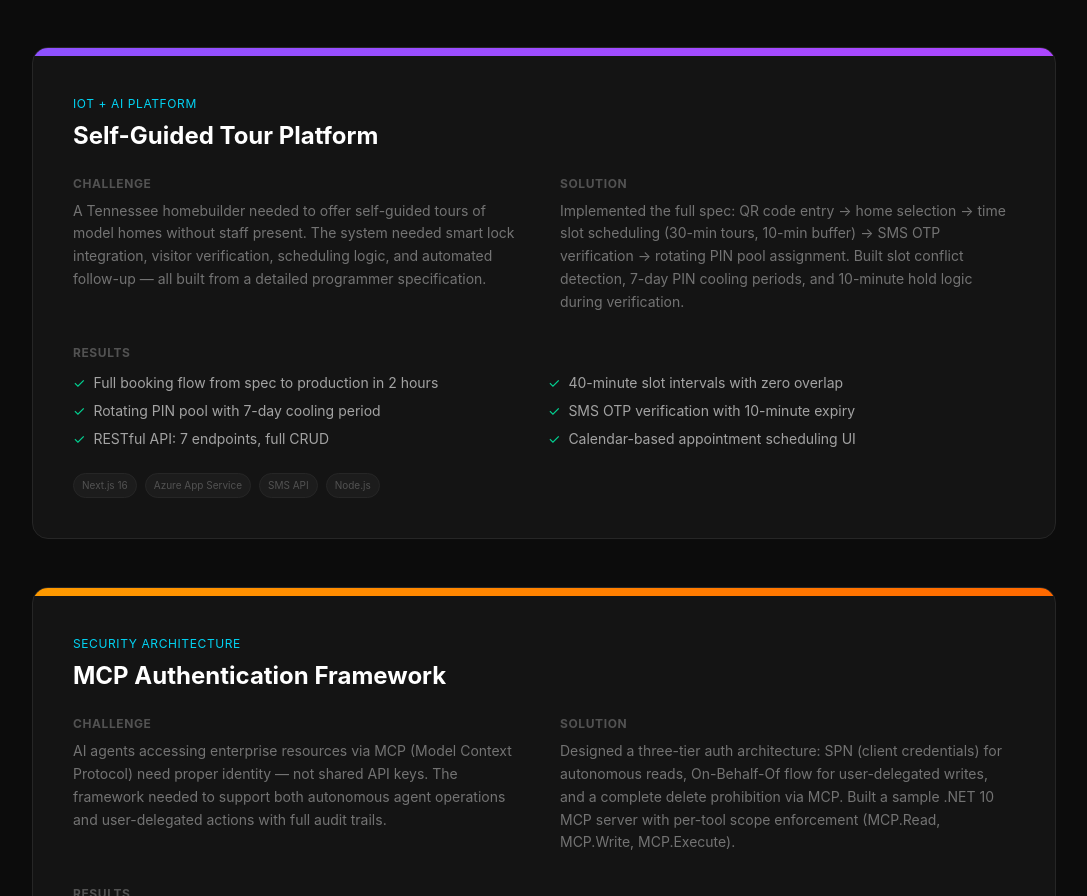
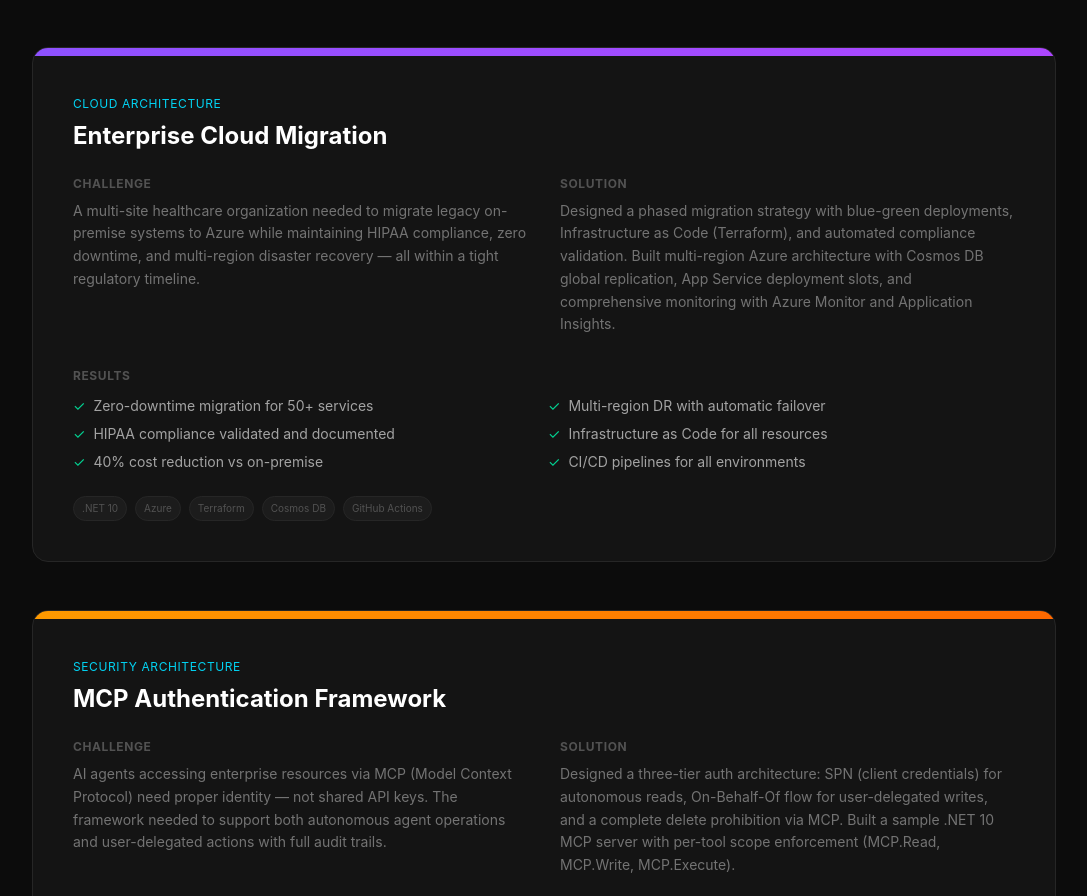
Before and after one commit to DaveWood-Dev-Org/ironwood-ai, a Next.js app: page /case-studies in a window 1280 px wide. Shown: the part 1484-2380 px from the top of the page, without its empty margins (96-1183 px from the left). Built offline with nearby package versions, Linux system fonts and the light colour scheme.

Commit message:
Remove self-guided tour, replace with Enterprise Cloud Migration case study

```diff
--- a/src/app/case-studies/page.tsx
+++ b/src/app/case-studies/page.tsx
@@ -34,19 +34,19 @@ const caseStudies = [
     color: "from-emerald-500 to-teal-500",
   },
   {
-    title: "Self-Guided Tour Platform",
-    category: "IoT + AI Platform",
-    challenge: "A Tennessee homebuilder needed to offer self-guided tours of model homes without staff present. The system needed smart lock integration, visitor verification, scheduling logic, and automated follow-up — all built from a detailed programmer specification.",
-    solution: "Implemented the full spec: QR code entry → home selection → time slot scheduling (30-min tours, 10-min buffer) → SMS OTP verification → rotating PIN pool assignment. Built slot conflict detection, 7-day PIN cooling periods, and 10-minute hold logic during verification.",
+    title: "Enterprise Cloud Migration",
+    category: "Cloud Architecture",
+    challenge: "A multi-site healthcare organization needed to migrate legacy on-premise systems to Azure while maintaining HIPAA compliance, zero downtime, and multi-region disaster recovery — all within a tight regulatory timeline.",
+    solution: "Designed a phased migration strategy with blue-green deployments, Infrastructure as Code (Terraform), and automated compliance validation. Built multi-region Azure architecture with Cosmos DB global replication, App Service deployment slots, and comprehensive monitoring with Azure Monitor and Application Insights.",
     results: [
-      "Full booking flow from spec to production in 2 hours",
-      "40-minute slot intervals with zero overlap",
-      "Rotating PIN pool with 7-day cooling period",
-      "SMS OTP verification with 10-minute expiry",
-      "RESTful API: 7 endpoints, full CRUD",
-      "Calendar-based appointment scheduling UI",
+      "Zero-downtime migration for 50+ services",
+      "Multi-region DR with automatic failover",
+      "HIPAA compliance validated and documented",
+      "Infrastructure as Code for all resources",
+      "40% cost reduction vs on-premise",
+      "CI/CD pipelines for all environments",
     ],
-    tech: ["Next.js 16", "Azure App Service", "SMS API", "Node.js"],
+    tech: [".NET 10", "Azure", "Terraform", "Cosmos DB", "GitHub Actions"],
     color: "from-violet-500 to-purple-500",
   },
   {
--- a/src/app/page.tsx
+++ b/src/app/page.tsx
@@ -54,10 +54,10 @@ const caseStudies = [
     tech: [".NET 10", "Azure AI", "Cosmos DB", "Healthcare APIs"],
   },
   {
-    title: "Self-Guided Tour Platform",
-    category: "IoT + AI Platform",
-    description: "Smart lock integration, SMS verification, rotating PIN codes, and automated scheduling for self-guided home tours.",
-    tech: ["Next.js", "Azure", "SMS API", "Smart Locks"],
+    title: "Enterprise Cloud Migration",
+    category: "Cloud Architecture",
+    description: "Large-scale Azure migration for healthcare systems. Multi-region deployment, HIPAA compliance, and zero-downtime cutover strategy.",
+    tech: [".NET 10", "Azure", "Terraform", "CI/CD"],
   },
 ];
 
```
